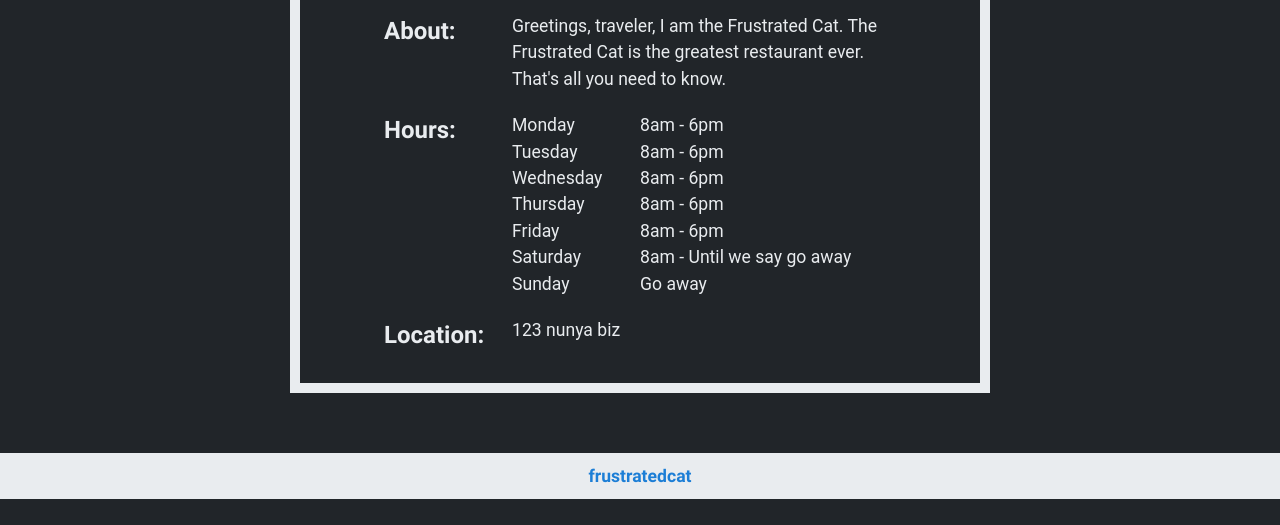
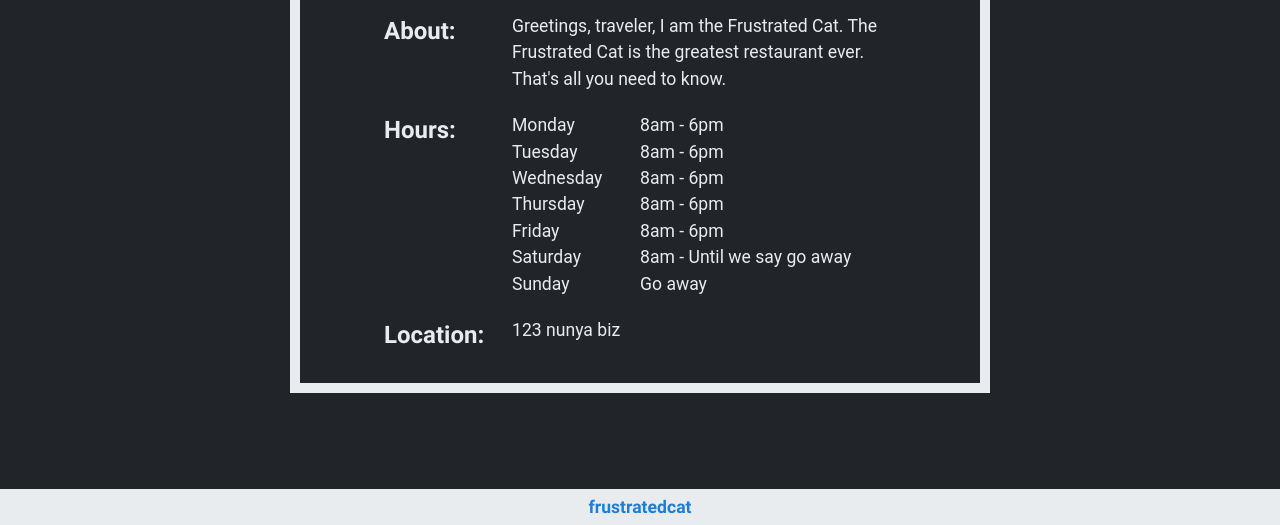
Before and after one commit to frustratedcat/restaurant, a website built with webpack: page dist/index.html in a window 1280 px wide. Shown: the part 275-800 px from the top of the page. Built offline with Linux system fonts and the light colour scheme; a web font is replaced by a local one.

Commit message:
Update positioning

```diff
--- a/src/style.css
+++ b/src/style.css
@@ -110,7 +110,8 @@ body {
   flex-direction: column;
   align-items: center;
   width: 700px;
-  margin: 0 auto 40px auto;
+  min-height: 100%;
+  margin: 0 auto 10px auto;
 }
 
 #btn-container {
@@ -205,13 +206,14 @@ ul > li {
 }
 
 footer {
+  position: absolute;
+  bottom: 0;
   width: 100%;
   display: flex;
   justify-content: center;
   align-items: center;
   background-color: var(--main-light-gray);
-  padding: 10px 0;
-  margin-top: auto;
+  padding: 5px 0;
 }
 
 a:link {
```
Also changed, not shown: dist/main.js.
